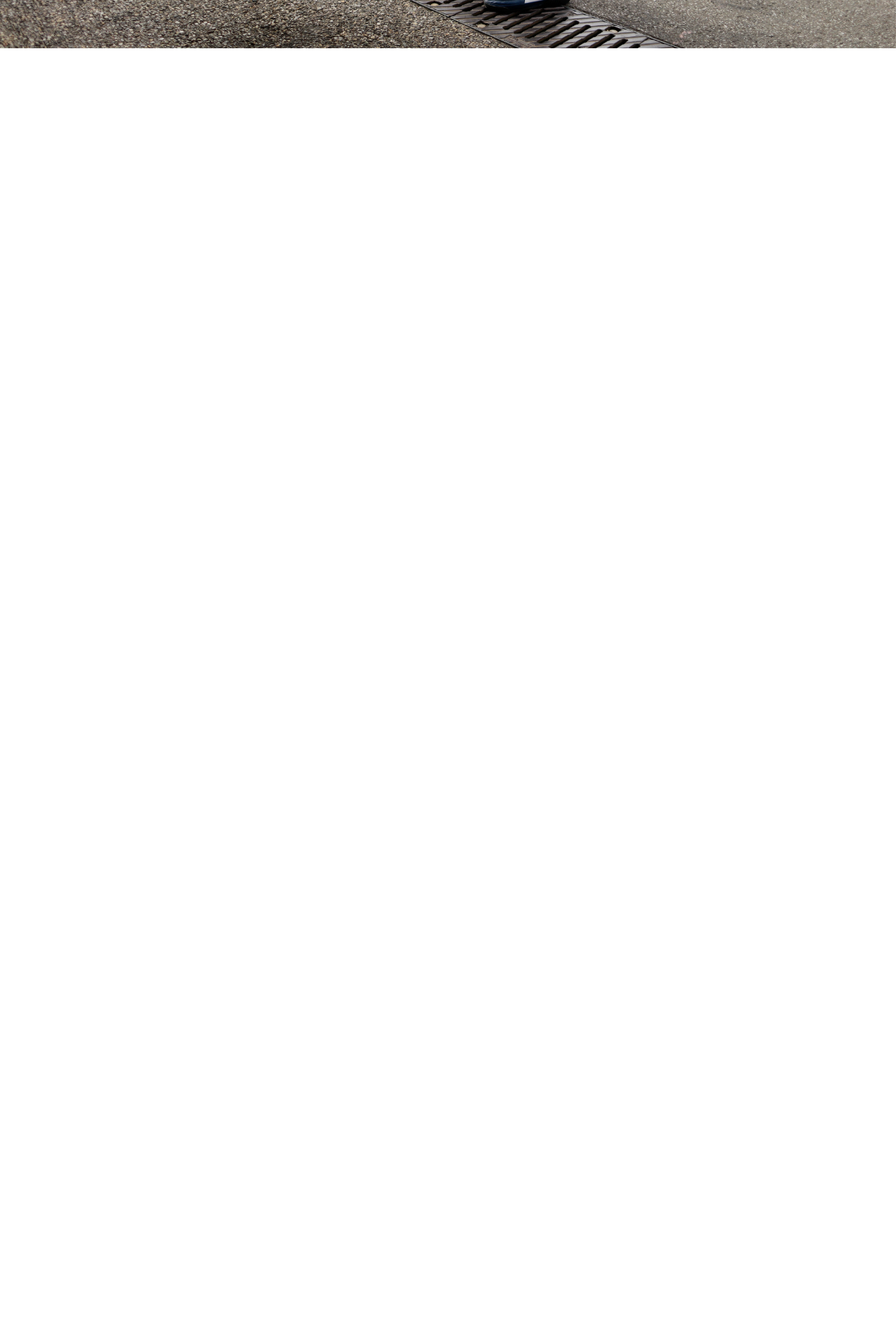
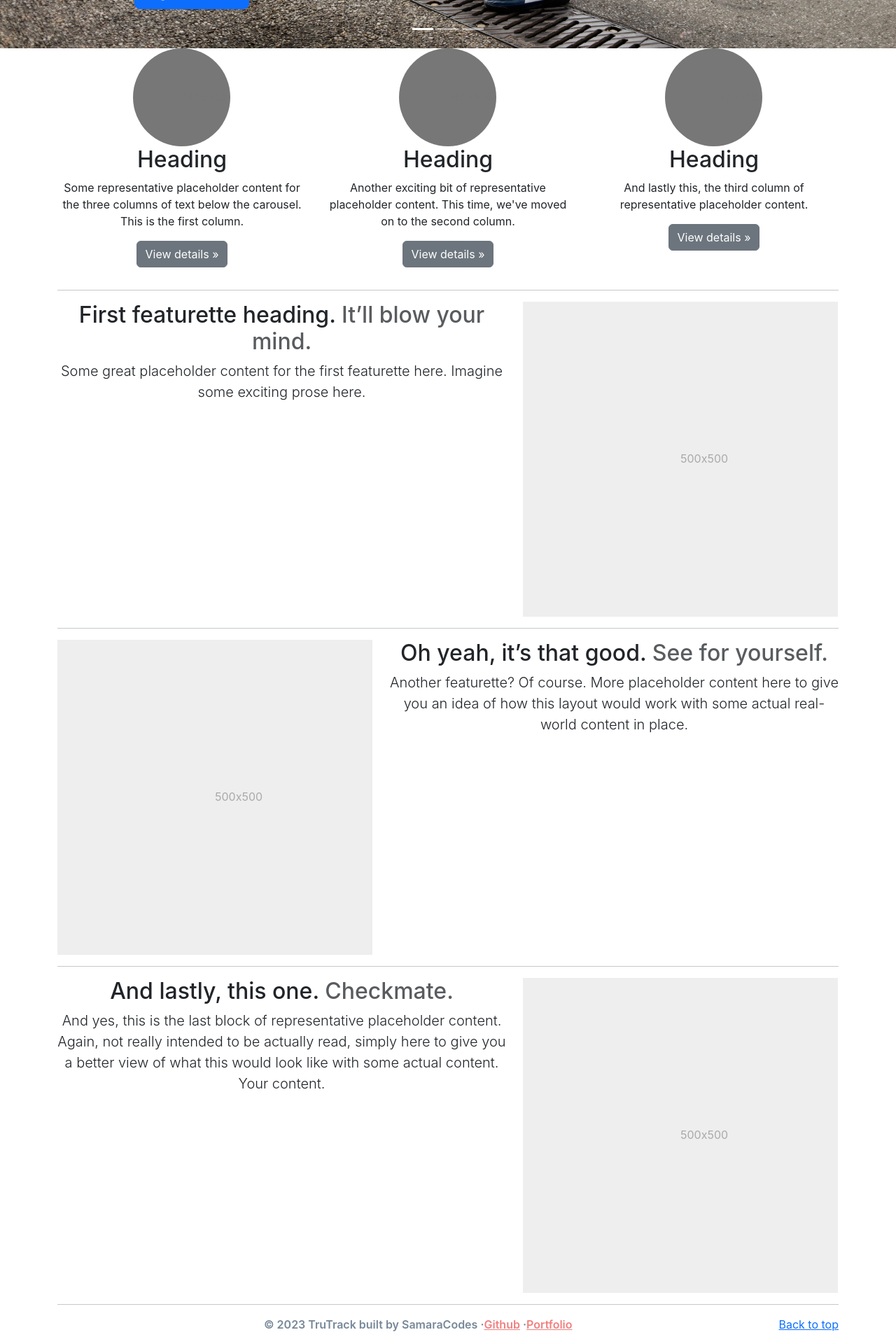
Before and after one commit to samaracodes/trutrack, a React (Create React App) app: page / in a window 1280 px wide. Shown: the part 841-2761 px from the top of the page at 70% size. Before the commit the page ends 910 px from the top, so only its background shows below. Built offline with nearby package versions, Linux system fonts and the light colour scheme; data requests are answered from the project's data file.

Commit message:
homepage theme layout, not customized

```diff
--- a/src/components/Homepage.js
+++ b/src/components/Homepage.js
@@ -2,16 +2,148 @@ import React from "react";
 
 const Homepage = () => {
     return (
-        <div>
-            <div id="carouselExample" class="carousel slide ">
+        <div class="">
+
+            <div id="myCarousel" class="carousel slide" data-bs-ride="carousel">
+                <div class="carousel-indicators">
+                    <button type="button" data-bs-target="#myCarousel" data-bs-slide-to="0" class="active" aria-current="true" aria-label="Slide 1"></button>
+
+                    <button type="button" data-bs-target="#myCarousel" data-bs-slide-to="1" aria-label="Slide 2"></button>
+
+                    <button type="button" data-bs-target="#myCarousel" data-bs-slide-to="2" aria-label="Slide 3"></button>
+                </div>
+
                 <div class="carousel-inner">
                     <div class="carousel-item active">
-                        <img src="./bmwf1-pit-crew.jpg" class="d-block w-100"  alt="homepage image of f1 pit crew"/>
+                            <img src="./bmwf1-pit-crew.jpg" class="d-block w-100"  aria-hidden="true" preserveAspectRatio="xMidYMid slice" focusable="false"/>
+
+                            <div class="container">
+                            <div class="carousel-caption text-start">
+                                <h1>Example headline.</h1>
+                                <p>Some representative placeholder content for the first slide of the carousel.</p>
+                                <p><a class="btn btn-lg btn-primary" href="#">Sign up today</a></p>
+                            </div>
+                            </div>
+                    </div>
+                    <div class="carousel-item">
+                        <img src="./bmwf1-pit-crew.jpg" class="d-block w-100"  aria-hidden="true" preserveAspectRatio="xMidYMid slice" focusable="false"/>
+
+                            <div class="container">
+                            <div class="carousel-caption">
+                                <h1>Another example headline.</h1>
+                                <p>Some representative placeholder content for the second slide of the carousel.</p>
+                                <p><a class="btn btn-lg btn-primary" href="#">Learn more</a></p>
+                            </div>
+                            </div>
+                    </div>
+                    <div class="carousel-item">
+                    <img src="./bmwf1-pit-crew.jpg" class="d-block w-100"  aria-hidden="true" preserveAspectRatio="xMidYMid slice" focusable="false"/>
+
+                            <div class="container">
+                            <div class="carousel-caption text-end">
+                                <h1>One more for good measure.</h1>
+                                <p>Some representative placeholder content for the third slide of this carousel.</p>
+                                <p><a class="btn btn-lg btn-primary" href="#">Browse gallery</a></p>
+                            </div>
+                            </div>
+                    </div>
+                </div>
+                <button class="carousel-control-prev" type="button" data-bs-target="#myCarousel" data-bs-slide="prev">
+                    <span class="carousel-control-prev-icon" aria-hidden="true"></span>
+                    <span class="visually-hidden">Previous</span>
+                </button>
+                <button class="carousel-control-next" type="button" data-bs-target="#myCarousel" data-bs-slide="next">
+                    <span class="carousel-control-next-icon" aria-hidden="true"></span>
+                    <span class="visually-hidden">Next</span>
+                </button>
+            </div>
+
+            <div class="container marketing">
+
+                {/* <!-- Three columns of text below the carousel --> */}
+                <div class="row">
+                    <div class="col-lg-4">
+                        <svg class="bd-placeholder-img rounded-circle" width="140" height="140" xmlns="http://www.w3.org/2000/svg" role="img" aria-label="Placeholder: 140x140" preserveAspectRatio="xMidYMid slice" focusable="false"><title>Placeholder</title><rect width="100%" height="100%" fill="#777"/><text x="50%" y="50%" fill="#777" dy=".3em">140x140</text></svg>
+
+                        <h2>Heading</h2>
+                        <p>Some representative placeholder content for the three columns of text below the carousel. This is the first column.</p>
+                        <p><a class="btn btn-secondary" href="#">View details &raquo;</a></p>
+                    </div>
+
+                    <div class="col-lg-4">
+                        <svg class="bd-placeholder-img rounded-circle" width="140" height="140" xmlns="http://www.w3.org/2000/svg" role="img" aria-label="Placeholder: 140x140" preserveAspectRatio="xMidYMid slice" focusable="false"><title>Placeholder</title><rect width="100%" height="100%" fill="#777"/><text x="50%" y="50%" fill="#777" dy=".3em">140x140</text></svg>
+
+                        <h2>Heading</h2>
+                        <p>Another exciting bit of representative placeholder content. This time, we've moved on to the second column.</p>
+                        <p><a class="btn btn-secondary" href="#">View details &raquo;</a></p>
+                    </div>
+
+                    <div class="col-lg-4">
+                        <svg class="bd-placeholder-img rounded-circle" width="140" height="140" xmlns="http://www.w3.org/2000/svg" role="img" aria-label="Placeholder: 140x140" preserveAspectRatio="xMidYMid slice" focusable="false"><title>Placeholder</title><rect width="100%" height="100%" fill="#777"/><text x="50%" y="50%" fill="#777" dy=".3em">140x140</text></svg>
+
+                        <h2>Heading</h2>
+                        <p>And lastly this, the third column of representative placeholder content.</p>
+                        <p><a class="btn btn-secondary" href="#">View details &raquo;</a></p>
                     </div>
                 </div>
 
+                {/* <!-- START THE FEATURETTES --> */}
+
+                <hr class="featurette-divider"/>
+
+                <div class="row featurette">
+                <div class="col-md-7">
+                    <h2 class="featurette-heading">First featurette heading. <span class="text-muted">It’ll blow your mind.</span></h2>
+                    <p class="lead">Some great placeholder content for the first featurette here. Imagine some exciting prose here.</p>
+                </div>
+                <div class="col-md-5">
+                    <svg class="bd-placeholder-img bd-placeholder-img-lg featurette-image img-fluid mx-auto" width="500" height="500" xmlns="http://www.w3.org/2000/svg" role="img" aria-label="Placeholder: 500x500" preserveAspectRatio="xMidYMid slice" focusable="false"><title>Placeholder</title><rect width="100%" height="100%" fill="#eee"/><text x="50%" y="50%" fill="#aaa" dy=".3em">500x500</text></svg>
+
+                </div>
+                </div>
+
+                <hr class="featurette-divider"/>
+
+                <div class="row featurette">
+                <div class="col-md-7 order-md-2">
+                    <h2 class="featurette-heading">Oh yeah, it’s that good. <span class="text-muted">See for yourself.</span></h2>
+                    <p class="lead">Another featurette? Of course. More placeholder content here to give you an idea of how this layout would work with some actual real-world content in place.</p>
+                </div>
+                <div class="col-md-5 order-md-1">
+                    <svg class="bd-placeholder-img bd-placeholder-img-lg featurette-image img-fluid mx-auto" width="500" height="500" xmlns="http://www.w3.org/2000/svg" role="img" aria-label="Placeholder: 500x500" preserveAspectRatio="xMidYMid slice" focusable="false"><title>Placeholder</title><rect width="100%" height="100%" fill="#eee"/><text x="50%" y="50%" fill="#aaa" dy=".3em">500x500</text></svg>
+
+                </div>
+                </div>
+
+                <hr class="featurette-divider"/>
+
+                <div class="row featurette">
+                <div class="col-md-7">
+                    <h2 class="featurette-heading">And lastly, this one. <span class="text-muted">Checkmate.</span></h2>
+                    <p class="lead">And yes, this is the last block of representative placeholder content. Again, not really intended to be actually read, simply here to give you a better view of what this would look like with some actual content. Your content.</p>
+                </div>
+                <div class="col-md-5">
+                    <svg class="bd-placeholder-img bd-placeholder-img-lg featurette-image img-fluid mx-auto" width="500" height="500" xmlns="http://www.w3.org/2000/svg" role="img" aria-label="Placeholder: 500x500" preserveAspectRatio="xMidYMid slice" focusable="false"><title>Placeholder</title><rect width="100%" height="100%" fill="#eee"/><text x="50%" y="50%" fill="#aaa" dy=".3em">500x500</text></svg>
+
+                </div>
+                </div>
+
+                <hr class="featurette-divider"/>
+
+                {/* <!-- /END THE FEATURETTES --> */}
 
             </div>
+
+            <footer class="container">
+                <p class="float-end"><a href="#">Back to top</a></p>
+                <p style={{ fontWeight: 600, color: "lightslategrey" }}>
+                    &copy; 2023 TruTrack built by SamaraCodes &middot;
+
+                    <a style={{ color: "lightcoral" }}href="https://github.com/samaracodes/trutrack">Github</a> &middot;
+
+                    <a style={{ color: "lightcoral" }}href="https://samaracodes.com">Portfolio</a>
+                </p>
+            </footer>
         </div>
     )
 }
--- a/src/components/cars/CarId.js
+++ /dev/null
@@ -1,14 +0,0 @@
-import React from "react";
-import { useParams } from "react-router-dom";
-
-const CarId = () => {
-    const { slug } = useParams()
-    console.log(slug)
-    return (
-        <div>
-            <h1>Car ID</h1>
-        </div>
-    )
-}
-
-export default CarId
```
